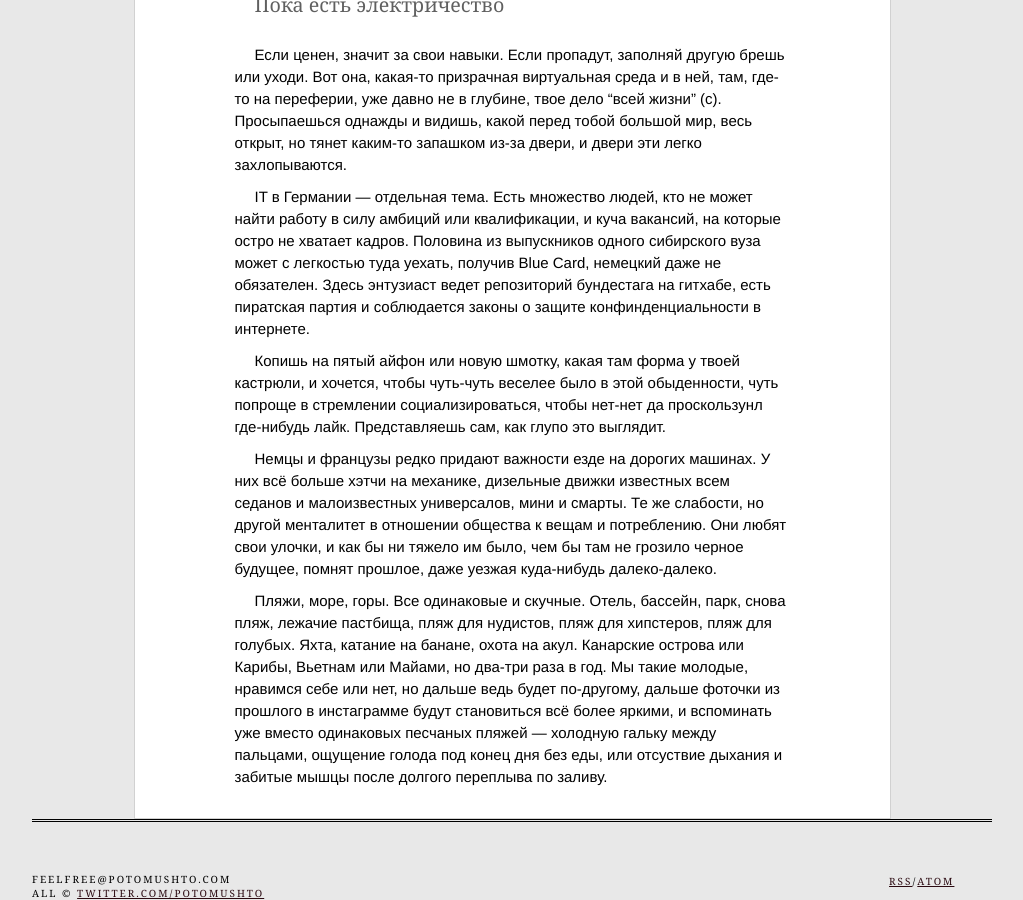
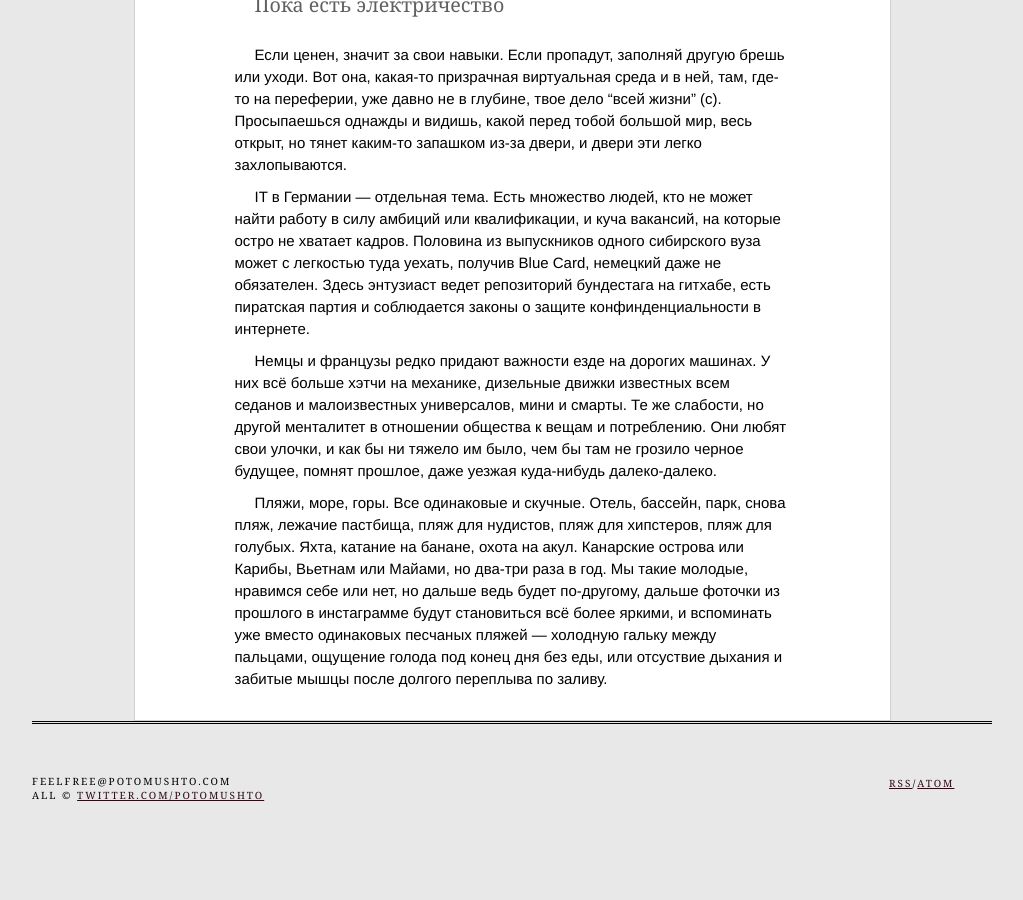
Before and after one commit to ptmt/ptmt.github.com, a Jekyll site: the page built from _posts/2012-09-03-ich-verstehe-sie-nicht.md, in a window 1280 px wide and 900 px high, scrolled down 2465 px. Shown: the whole window, without its empty margins (128-1151 px from the left). Built offline with Jekyll 4.4.1, drawn with Linux system fonts in a browser that asks for light colours; Markdown is read by kramdown in place of the engine named in the settings; after the commit the page ends 3267 px from its top, so only the background shows below that.

Commit message:
Update _posts/2012-09-03-ich-verstehe-sie-nicht.md

```diff
--- a/_posts/2012-09-03-ich-verstehe-sie-nicht.md
+++ b/_posts/2012-09-03-ich-verstehe-sie-nicht.md
@@ -43,8 +43,6 @@ title: Прогулять уроки истории
 
 IT в Германии — отдельная тема. Есть множество людей, кто не может найти работу в силу амбиций или квалификации, и куча вакансий, на которые остро не хватает кадров. Половина из выпускников одного сибирского вуза может с легкостью туда уехать, получив Blue Card, немецкий даже не обязателен. Здесь энтузиаст ведет репозиторий бундестага на гитхабе, есть пиратская партия и соблюдается законы о защите конфинденциальности в интернете.
 
-Копишь на пятый айфон или новую шмотку, какая там форма у твоей кастрюли, и хочется, чтобы чуть-чуть веселее было в этой обыденности, чуть попроще в стремлении социализироваться, чтобы нет-нет да проскользунл где-нибудь лайк. Представляешь сам, как глупо это выглядит.
-
 Немцы и французы редко придают важности езде на дорогих машинах. У них всё больше хэтчи на механике, дизельные движки известных всем седанов и малоизвестных универсалов, мини и смарты. Те же слабости, но другой менталитет в отношении общества к вещам и потреблению. Они любят свои улочки, и как бы ни тяжело им было, чем бы там не грозило черное будущее, помнят прошлое, даже уезжая куда-нибудь далеко-далеко.
 
 Пляжи, море, горы. Все одинаковые и скучные. Отель, бассейн, парк, снова пляж, лежачие пастбища, пляж для нудистов, пляж для хипстеров, пляж для голубых. Яхта, катание на банане, охота на акул. Канарские острова или Карибы, Вьетнам или Майами, но два-три раза в год. Мы такие молодые, нравимся себе или нет, но дальше ведь будет по-другому, дальше фоточки из прошлого в инстаграмме будут становиться всё более яркими, и вспоминать уже вместо одинаковых песчаных пляжей — холодную гальку между пальцами, ощущение голода под конец дня без еды, или отсуствие дыхания и забитые мышцы после долгого переплыва по заливу.
```
